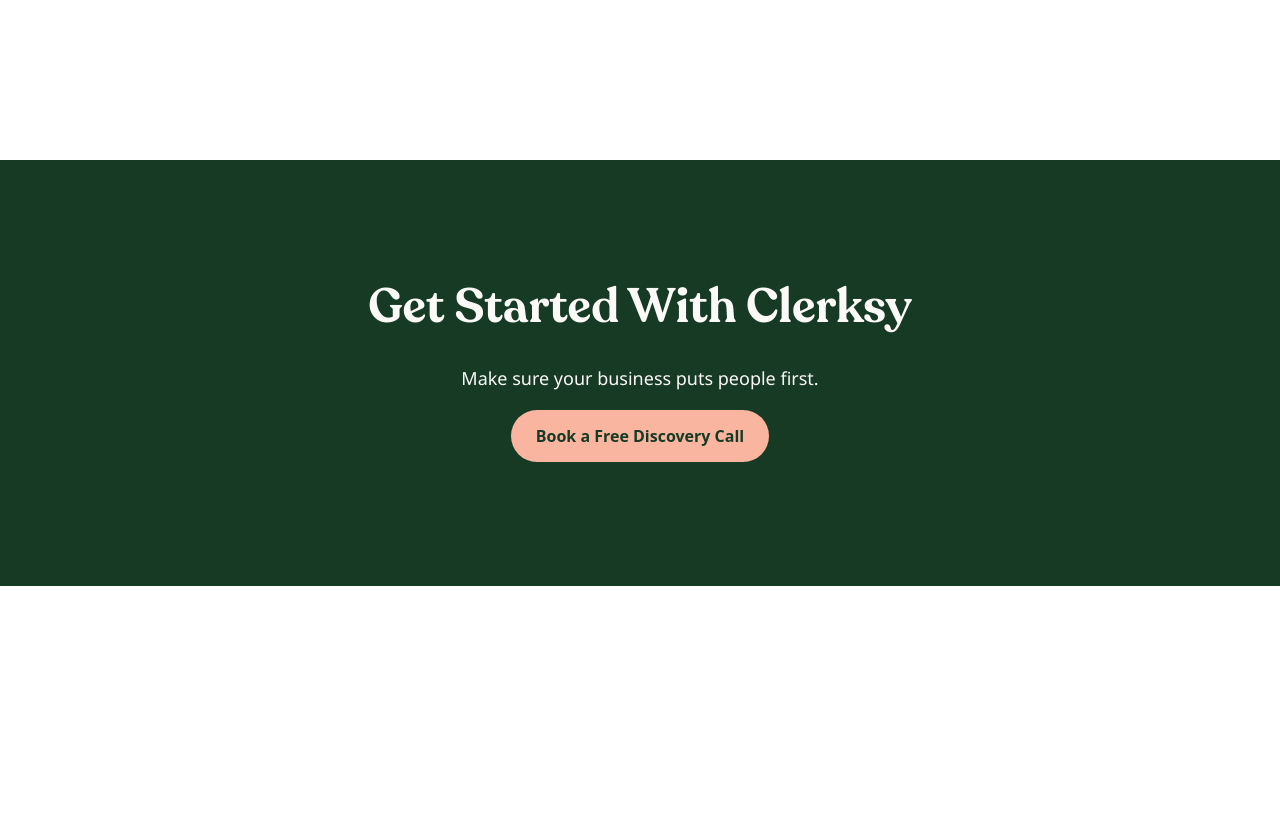
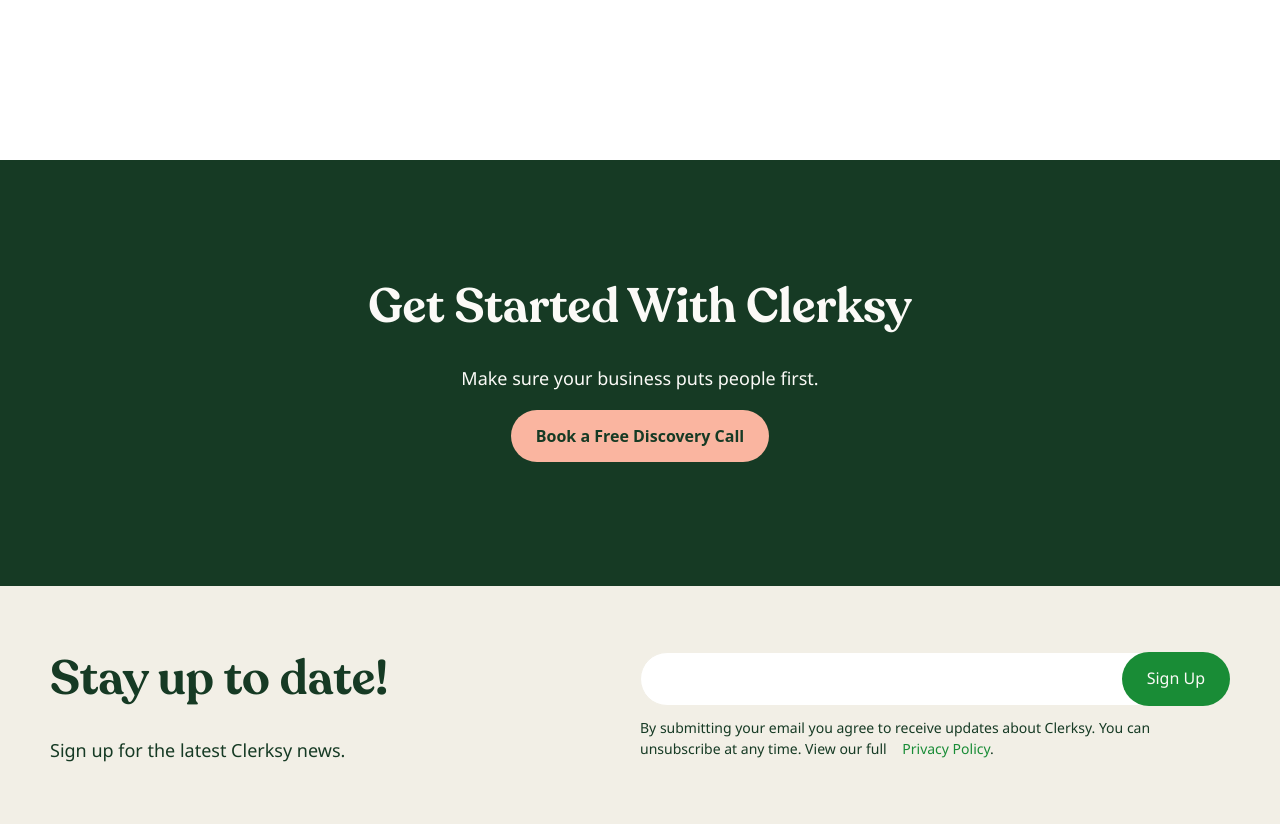
Before and after one commit to ithater/clerksy, a website built with webpack: page src/index.html in a window 1280 px wide. Shown: the part 4746-5570 px from the top of the page. Before the commit the page ends 5332 px from the top, so only its background shows below. Built offline with nearby package versions, Linux system fonts and the light colour scheme; files whose address does not match are found by name.

Commit message:
cr: subscribe

```diff
--- a/src/blocks/_settings.sass
+++ b/src/blocks/_settings.sass
@@ -24,6 +24,9 @@
 
 img
 	width: 100%
+
+.input-holder
+	display: block
 
 button
 	cursor: pointer
--- /dev/null
+++ b/src/blocks/subscribe/subscribe.sass
@@ -0,0 +1,77 @@
+.subscribe
+	padding: 60px 0
+	background-color: #F2EFE6
+	&__container
+		display: flex
+		justify-content: space-between
+		align-items: center
+	&__title
+		margin-bottom: 26px
+	&-form
+		max-width: 590px
+		width: 100%
+		&__holder
+			position: relative
+			margin-bottom: 11px
+		&__input
+			height: 100%
+			width: 100%
+			padding-right: 120px
+			padding-left: 20px
+			background: #FFFFFF
+			border: 1px solid #F2EFE6
+			box-sizing: border-box
+			border-radius: 255px
+			transition: .3s
+			outline: none
+
+			&:focus
+				border-color: #a19f98
+
+		&__button
+			position: absolute
+			top: 0
+			right: 0
+			height: 100%
+		&__input-holder
+			height: 54px
+		&__text
+			max-width: 524px
+			font-size: 14px
+			line-height: 21px
+		&__link
+			font-size: 14px
+			line-height: 21px
+			margin-left: 12px
+
+@include maxQ(1220px)
+	.subscribe
+		&-form
+			max-width: 500px
+			&__text
+				max-width: 480px
+				font-size: 14px
+				line-height: 21px
+			&__link
+				font-size: 14px
+				line-height: 21px
+
+@include maxQ(980px)
+	.subscribe
+		&__container
+			flex-direction: column
+		&__holder
+			margin-bottom: 30px
+		&__title,
+		&__text
+			text-align: center
+		&-form
+			max-width: 500px
+			&__text
+				max-width: 480px
+
+@include maxQ(590px)
+	.subscribe
+		&-form
+			&__input
+				font-size: 14px
--- a/src/index.html
+++ b/src/index.html
@@ -582,5 +582,43 @@
 			<!-- /.container -->
 		</section>
 		<!-- /.book-call -->
+
+		<section class="subscribe">
+			<div class="container subscribe__container">
+				<div class="subscribe__holder">
+					<h2 class="title subscribe__title">Stay up to date!</h2>
+					<span class="text subscribe__text">
+						Sign up for the latest Clerksy news.
+					</span>
+				</div>
+				<!-- /.subscribe__holder -->
+
+				<form action="post" class="subscribe-form" id="subscribe-form">
+					<div class="subscribe-form__holder">
+						<span class="input-holder subscribe-form__input-holder">
+							<input
+								class="subscribe-form__input"
+								id="email"
+								type="email"
+								name="email"
+							/>
+						</span>
+						<button class="button-classic subscribe-form__button" type="submit">
+							Sign Up
+						</button>
+					</div>
+					<!-- /.subscribe-form__holder -->
+
+					<p class="text subscribe-form__text">
+						By submitting your email you agree to receive updates about Clerksy.
+						You can unsubscribe at any time. View our full
+						<a href="#" class="link subscribe-form__link">Privacy Policy</a>.
+					</p>
+				</form>
+				<!-- /.subscribe-form -->
+			</div>
+			<!-- /.container subsctibe__container -->
+		</section>
+		<!-- /.subscribe -->
 	</body>
 </html>
--- a/src/index.sass
+++ b/src/index.sass
@@ -19,3 +19,4 @@
 @import 'blocks/instruction/instruction.sass'
 @import 'blocks/book-promo/book-promo.sass'
 @import 'blocks/book-call/book-call.sass'
+@import 'blocks/subscribe/subscribe.sass'
```
